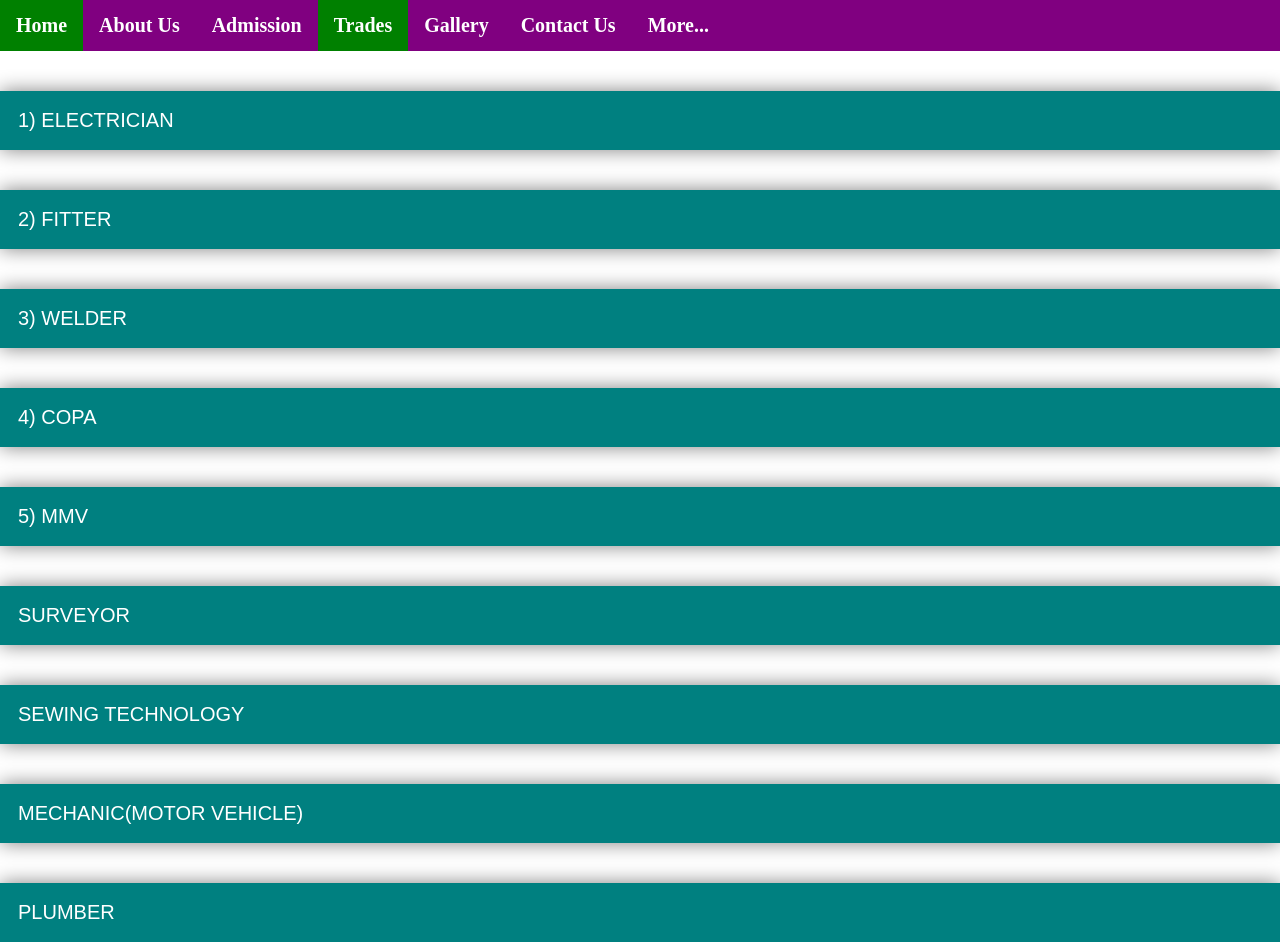
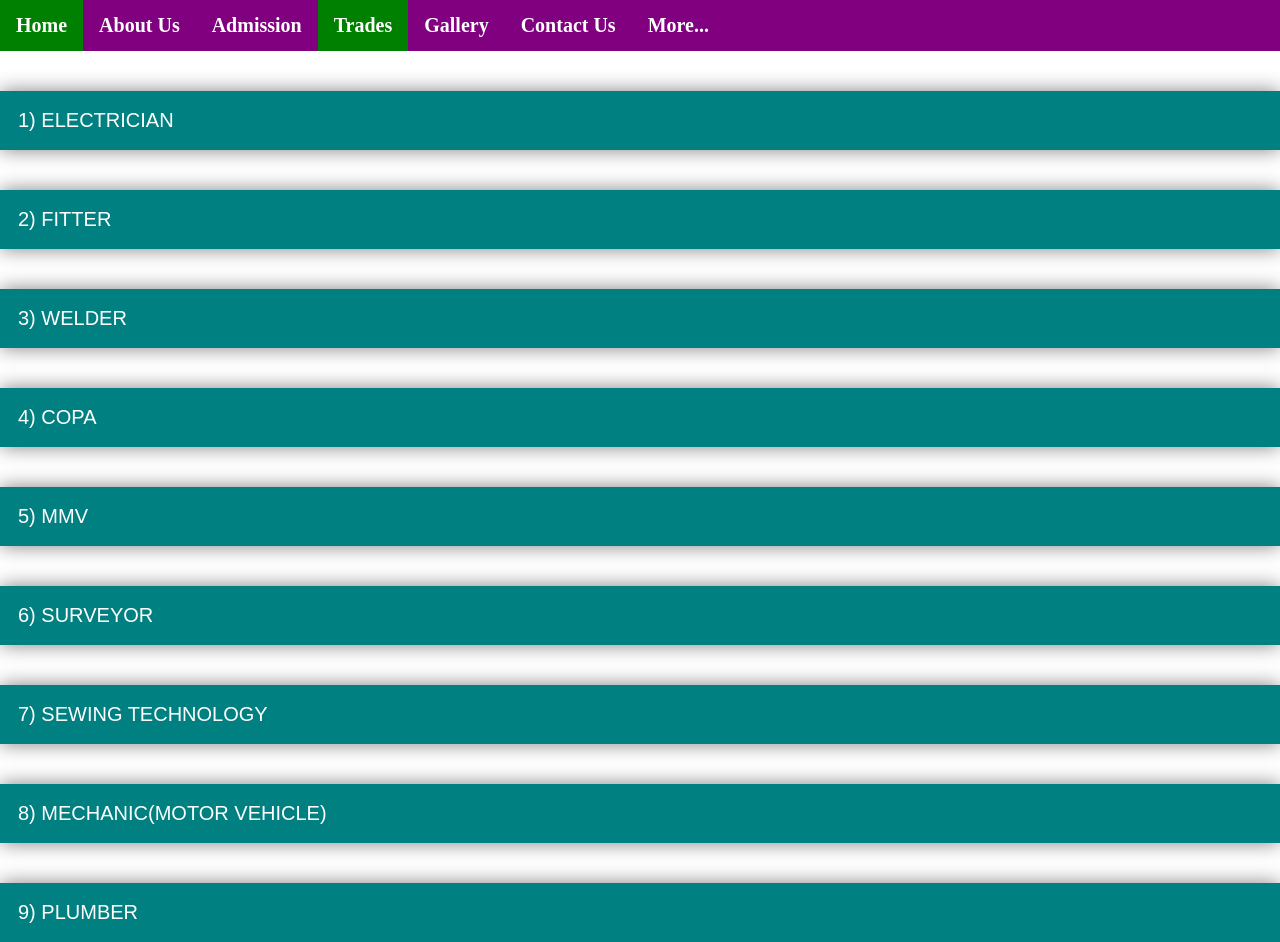
Before and after one commit to Sparrow-gif/Clg, a plain HTML site: page trades.html in a window 1280 px wide. Drawn offline with Linux system fonts and the light colour scheme.

Commit message:
Update trades.html

```diff
--- a/trades.html
+++ b/trades.html
@@ -376,22 +376,22 @@
   <p>Lorem ipsum...</p>
 </div>
 
-<button class="accordion">SURVEYOR</button>
+<button class="accordion"> 6)  SURVEYOR</button>
 <div class="panel">
   <p>Lorem ipsum...</p>
 </div>
 
-   <button class="accordion">SEWING TECHNOLOGY</button>
+   <button class="accordion">7)  SEWING TECHNOLOGY</button>
 <div class="panel">
   <p>Lorem ipsum...</p>
 </div>
 
-<button class="accordion">MECHANIC(MOTOR VEHICLE)</button>
+<button class="accordion">8) MECHANIC(MOTOR VEHICLE)</button>
 <div class="panel">
   <p>Lorem ipsum...</p>
 </div>
 
-<button class="accordion">PLUMBER</button>
+<button class="accordion">9) PLUMBER</button>
 <div class="panel">
   <p>Lorem ipsum...</p>
 </div>
```
